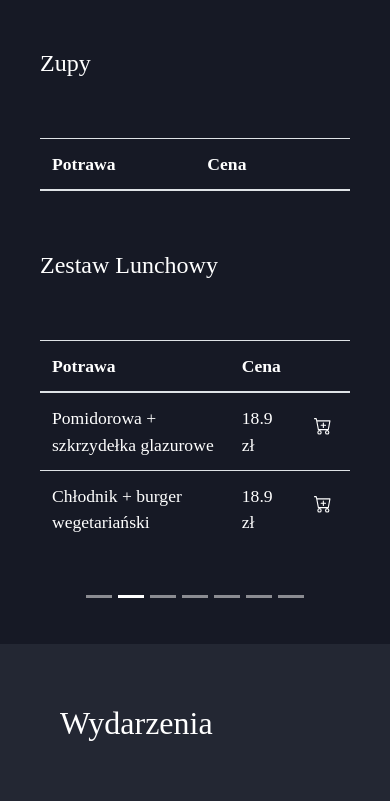
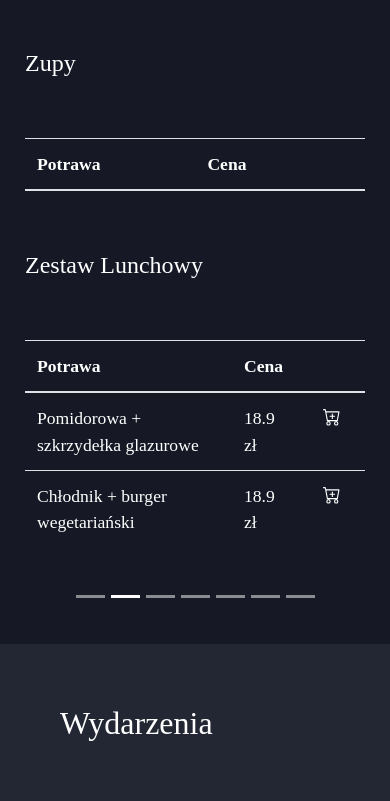
Before and after one commit to BlowofDeath/Dzwiekujemy, a React (Create React App) app in the folder System/frontend/: page / in a window 390 px wide. Shown: the part 4225-5026 px from the top of the page. Built offline with nearby package versions, Linux system fonts and the light colour scheme; a web font is replaced by a local one.

Commit message:
Poprawki i optymalizacja

```diff
--- a/System/frontend/src/components/UserPanel/CartComponent/index.jsx
+++ b/System/frontend/src/components/UserPanel/CartComponent/index.jsx
@@ -5,6 +5,14 @@ import deleteSvg from "./img/delete.svg";
 
 const CartComponent = (props) => {
   const { cart, show, setCartModalShow, removeFromCart, clearCart } = props;
+
+  const handleTransaction = (sum) => {
+    if (sum < 0) return null;
+    const confirm = window.confirm("Czy napewno chcesz złożyć zamówienie?");
+    if (confirm) {
+      console.log("złożono zamówienie");
+    }
+  };
 
   const generateCart = (cartArray) => {
     let sum = 0;
@@ -47,6 +55,9 @@ const CartComponent = (props) => {
             </tr>
           </tbody>
         </Table>
+        <Button variant="primary" onClick={(sum) => handleTransaction(sum)}>
+          Zamów
+        </Button>{" "}
       </>
     );
   };
@@ -64,9 +75,7 @@ const CartComponent = (props) => {
       </Modal.Header>
       <Modal.Body>
         {generateCart(cart)}
-        <Button variant="primary" type="submit">
-          Zamów
-        </Button>{" "}
+
         <Button variant="primary" type="submit" onClick={() => clearCart()}>
           Wyczyść koszyk
         </Button>
--- a/System/frontend/src/components/UserPanel/MenuComponent/index.jsx
+++ b/System/frontend/src/components/UserPanel/MenuComponent/index.jsx
@@ -1,4 +1,4 @@
-import React from "react";
+import React, { useState, useEffect } from "react";
 import { Container, Carousel, Col, Table, Button } from "react-bootstrap";
 import "./style.css";
 import menu from "./menu.json";
@@ -63,7 +63,7 @@ const MenuComponent = (props) => {
                             alert("Dodano do koszyka");
                           }}
                         >
-                          <CartPlus className="d-inline d-sm-none " />
+                          <CartPlus className="d-block d-sm-none" />
                           <span className="d-none d-sm-inline">
                             Dodaj do koszyka
                           </span>
@@ -94,26 +94,23 @@ const MenuComponent = (props) => {
     });
   };
 
+  const [controlsAreVisible, setControlsAreVisible] = useState(true);
+
+  useEffect(() => {
+    if (window.innerWidth <= 768) {
+      setControlsAreVisible(false);
+    } else setControlsAreVisible(true);
+  }, []);
+
   return (
     <Col lg={{ cols: 8, order: "last" }} id="Menu">
       <h2>Menu</h2>
       <Container fluid>
         <Carousel
           interval={null}
-          prevIcon={
-            <span
-              aria-hidden="true"
-              className="carousel-control-prev-icon d-md-inline-block"
-            />
-          }
-          nextIcon={
-            <span
-              aria-hidden="true"
-              className="carousel-control-next-icon d-md-inline-block"
-            />
-          }
           className="carousel-menu"
           defaultActiveIndex={today() - 1}
+          controls={controlsAreVisible}
         >
           {generateMenu()}
         </Carousel>
--- a/System/frontend/src/components/UserPanel/MenuComponent/menu.json
+++ b/System/frontend/src/components/UserPanel/MenuComponent/menu.json
@@ -79,5 +79,38 @@
     "price": 19,
     "dayOfWeek": 3,
     "category": "Dania główne"
+  },
+  {
+    "id": 9,
+    "dish": "Chłodnik + burger wegetariański",
+    "description": "",
+    "price": 18.9,
+    "dayOfWeek": 4,
+    "category": "Zestaw Lunchowy"
+  },
+
+  {
+    "id": 10,
+    "dish": "Schabowy z ziemniakami",
+    "description": "dodatki i surówki",
+    "price": 18,
+    "dayOfWeek": 5,
+    "category": "Dania główne"
+  },
+  {
+    "id": 11,
+    "dish": "Burger wołowy",
+    "description": "z dodatkami",
+    "price": 19,
+    "dayOfWeek": 6,
+    "category": "Dania główne"
+  },
+  {
+    "id": 12,
+    "dish": "Pomidorowa + szkrzydełka glazurowe",
+    "description": "",
+    "price": 18.9,
+    "dayOfWeek": 5,
+    "category": "Zestaw Lunchowy"
   }
 ]
--- a/System/frontend/src/components/UserPanel/MenuComponent/style.css
+++ b/System/frontend/src/components/UserPanel/MenuComponent/style.css
@@ -44,41 +44,40 @@ tbody.menu > tr:hover {
   box-shadow: none;
 }
 
+td > .btn {
+  padding-top: 0px;
+}
+
 .btn-add-to-cart {
   font-size: 1em;
   color: white;
-  padding: 6px;
   cursor: pointer;
   border: none;
 }
 
 .btn-add-to-cart:visited {
   color: white;
-  padding: 6px;
   cursor: pointer;
   border: none;
   box-shadow: none;
 }
 
 .btn-add-to-cart:hover {
-  color: rgb(180, 252, 228);
+  color: rgb(180, 250, 252);
   text-decoration: none;
 }
 
 .btn-add-to-cart:focus:active {
-  -webkit-box-shadow: 0px 0px 29px -6px rgba(0, 0, 0, 0.75);
-  -moz-box-shadow: 0px 0px 29px -6px rgba(0, 0, 0, 0.75);
-  box-shadow: 0px 0px 29px -6px rgba(0, 0, 0, 0.75);
-  border-radius: 67px 67px 67px 67px;
-  -moz-border-radius: 67px 67px 67px 67px;
-  -webkit-border-radius: 67px 67px 67px 67px;
-  border: 0px solid #000000;
-  background-color: #62fff70e;
+  color: rgb(233, 252, 180);
 }
 
 @media (max-width: 767.98px) {
   div.menu {
     padding: 60px 5px;
+  }
+
+  div.middle-row > div:first-child {
+    padding: 20px 5px;
   }
 
   .carousel-menu > .carousel-control-next,
```
Also changed, not shown: System/frontend/src/hooks/useRegisterValidator.js (deleted, +0 -44 lines), System/frontend/src/hooks/useWindoDimensions.js (deleted, +0 -26 lines).
